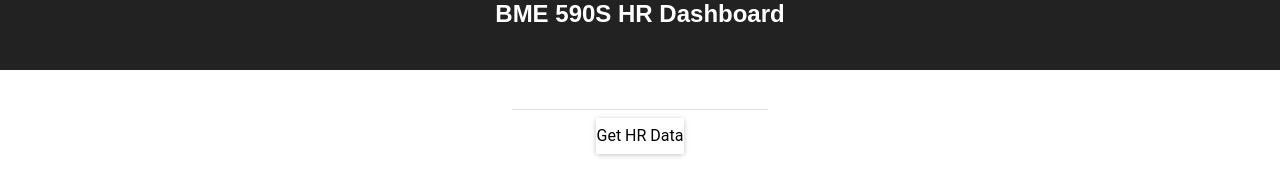
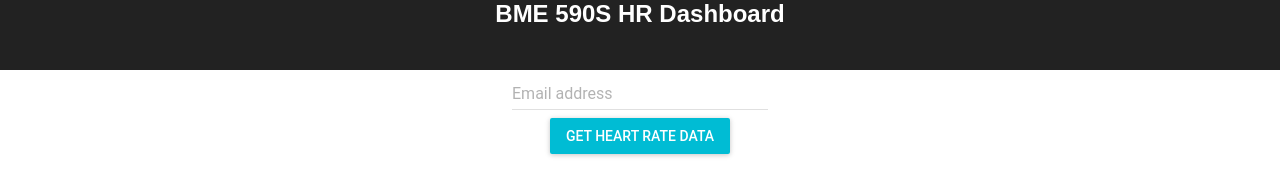
Before and after one commit to vertikoff/doctor-hr-frontend, a React (Create React App) app in the folder hr-frontend/: page / in a window 1280 px wide. Shown: the part 120-316 px from the top of the page. Built offline with nearby package versions, Linux system fonts and the light colour scheme.

Commit message:
Adds autocomplete to selector. Currently, the values are hardcoded

```diff
--- a/hr-frontend/src/TextInput.js
+++ b/hr-frontend/src/TextInput.js
@@ -2,6 +2,7 @@ import React from 'react';
 import axios from 'axios';
 import TextField from '../node_modules/material-ui/TextField';
 import Button from '../node_modules/material-ui/RaisedButton';
+import AutoComplete from '../node_modules/material-ui/AutoComplete';
 
 
 class TextInput extends React.Component {
@@ -9,15 +10,19 @@ class TextInput extends React.Component {
 		super();
 		this.state = {
 			"nameTextField": "", // This is where the content for the TextField used below is stored
-      "data": ""
+			"dataSource": [
+        "suyash@suyashkumar.com",
+        "cole@cole.com"
+      ],
+			"data": ""
 		}
 	}
 
 
 
-	onNameTextFieldChange = (event) => {
+	handleInput = (value) => {
 		// Update the nameTextField state whenever the text field is changed or perturbed in any way:
-		this.setState({"nameTextField": event.target.value});
+		this.setState({"nameTextField": value});
 	}
 
 	getData = (event) => {
@@ -32,13 +37,11 @@ class TextInput extends React.Component {
 	render() {
 		return (
 			<div class="text-input-class-holders">
-				<TextField
-					value={this.state.nameTextField}
-					onChange={this.onNameTextFieldChange}/>
+				<AutoComplete hintText="Email address"
+					dataSource={this.state.dataSource}
+					onUpdateInput={this.handleInput}/>
         <section>
-				<Button onClick={this.getData}>
-					Get HR Data
-				</Button>
+				<Button onClick={this.getData} primary={true} label="Get heart rate data" />
         </section>
 				{this.state.data /*show the current nameTextField state here in the browser */}
 			</div>
```
